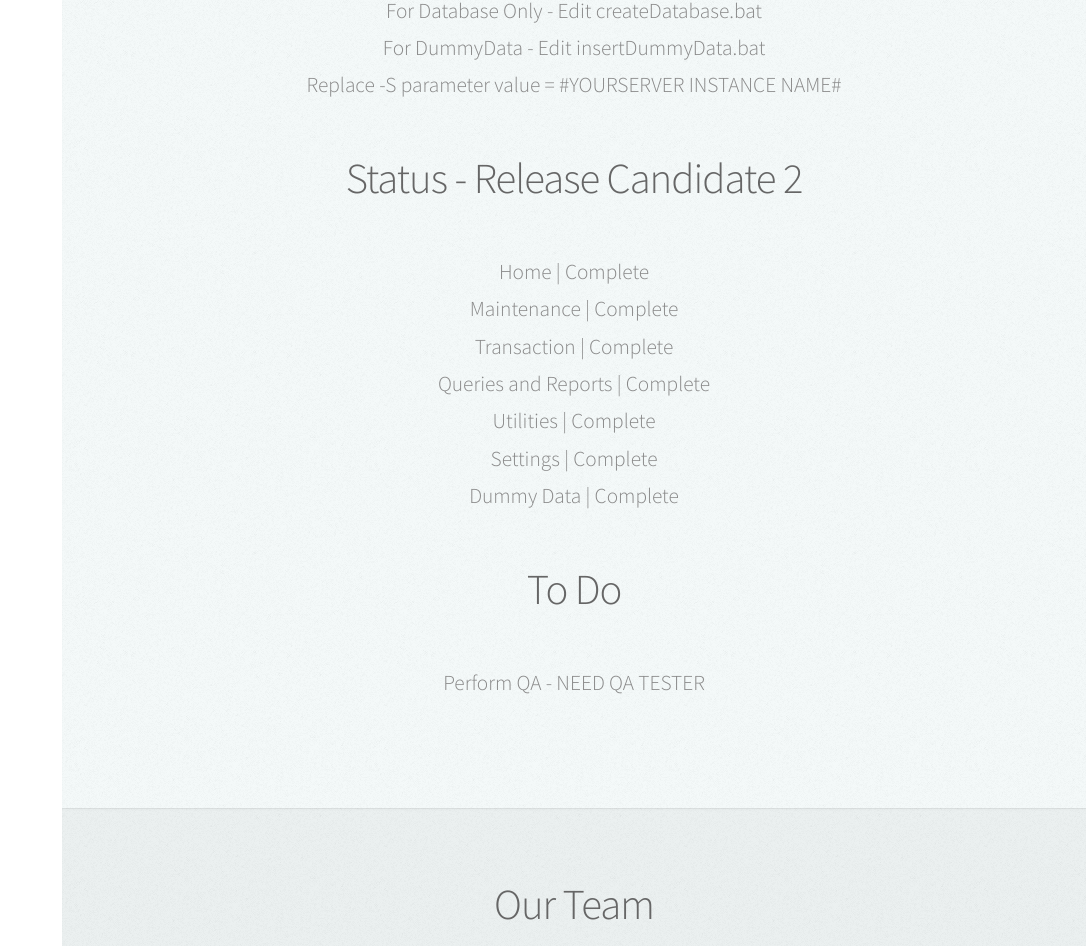
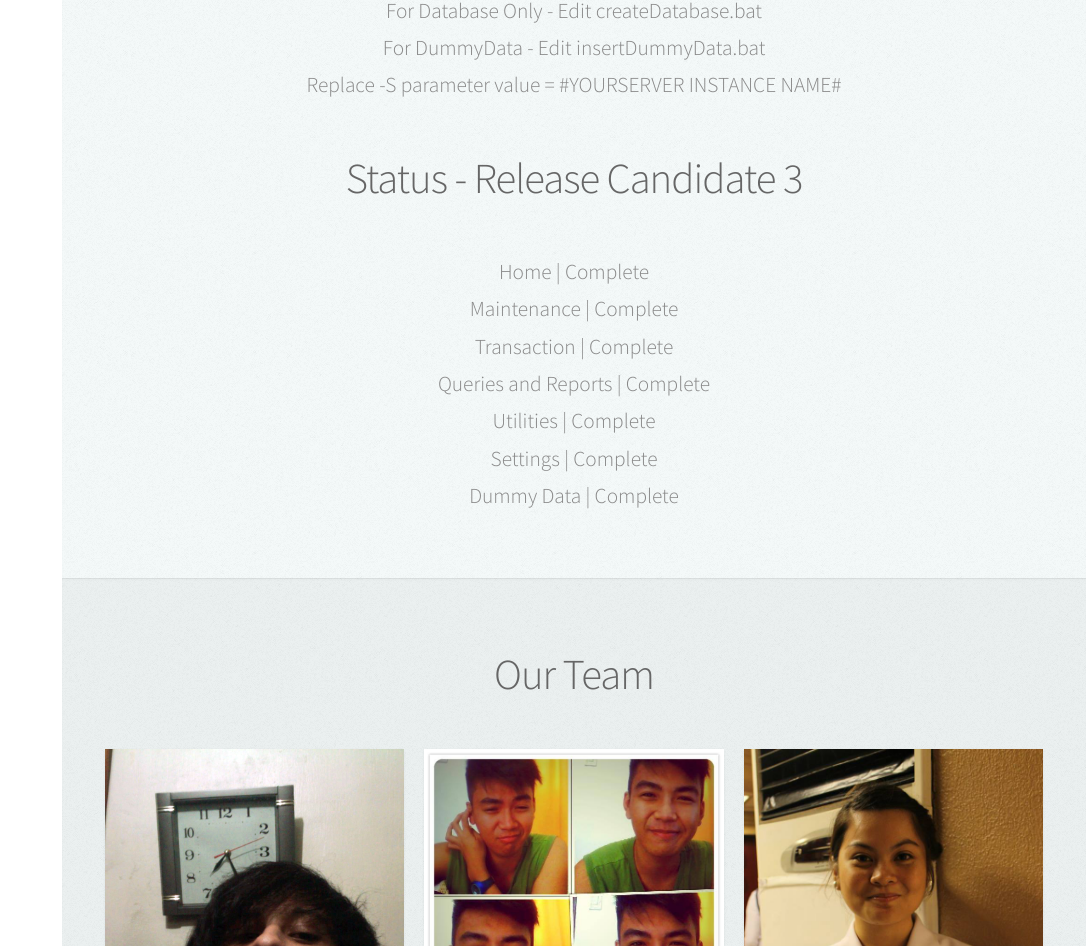
Before and after one commit to Team-Gameface/team-gameface.github.io, a plain HTML site: page index.html in a window 1280 px wide. Shown: the part 1869-2815 px from the top of the page, without its empty margins (194-1280 px from the left). Drawn offline with Linux system fonts and the light colour scheme.

Commit message:
Updated Status - RC3, Removed To Do

```diff
--- a/index.html
+++ b/index.html
@@ -148,7 +148,7 @@
 							</ul>
 
 							<header>
-								<h2>Status - Release Candidate 2</h2>
+								<h2>Status - Release Candidate 3</h2>
 							</header>
 							<ul>
 								<li>Home | Complete</li>
@@ -159,15 +159,7 @@
 								<li>Settings | Complete</li>
 								<li>Dummy Data | Complete</li>
 							</ul>
-							<p></p>
 
-							<header>
-								<h2>To Do</h2>
-							</header>
-							<ul>
-								<li>Perform QA - NEED QA TESTER</li>
-							</ul>
-							<p></p>
 						</div>
 					</section>
 
```
